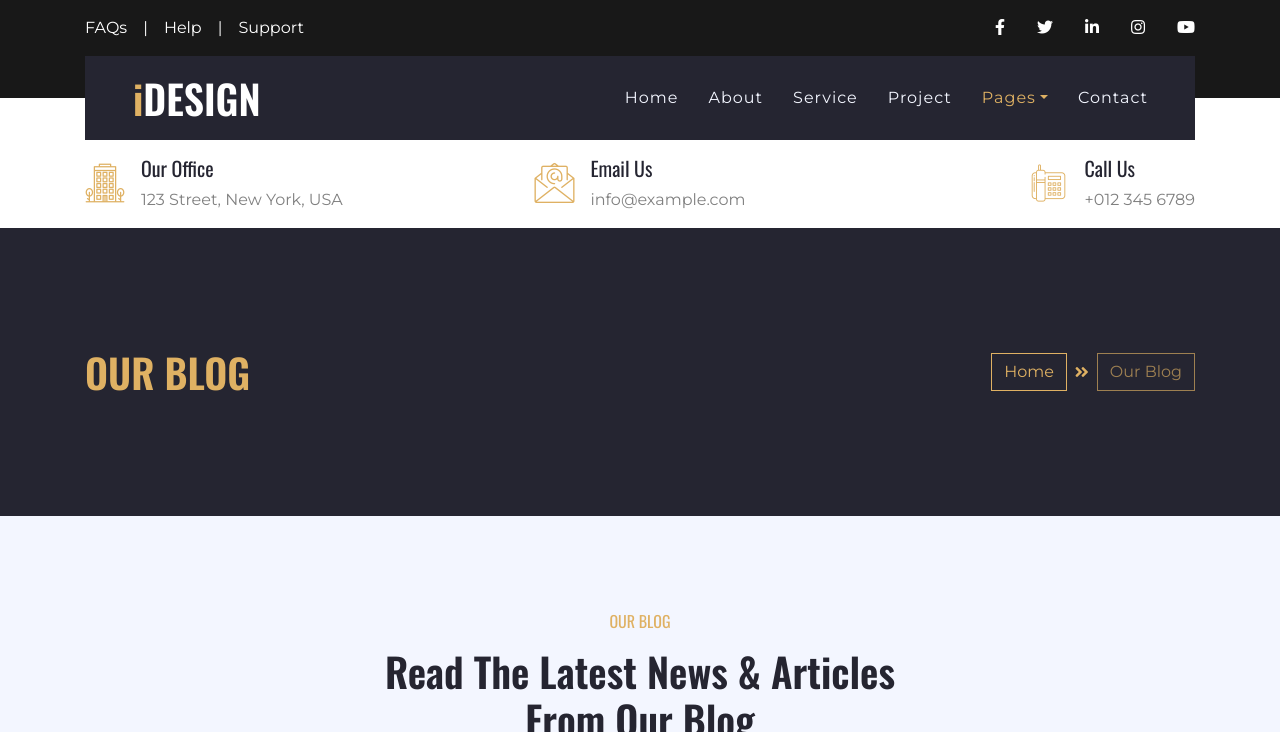
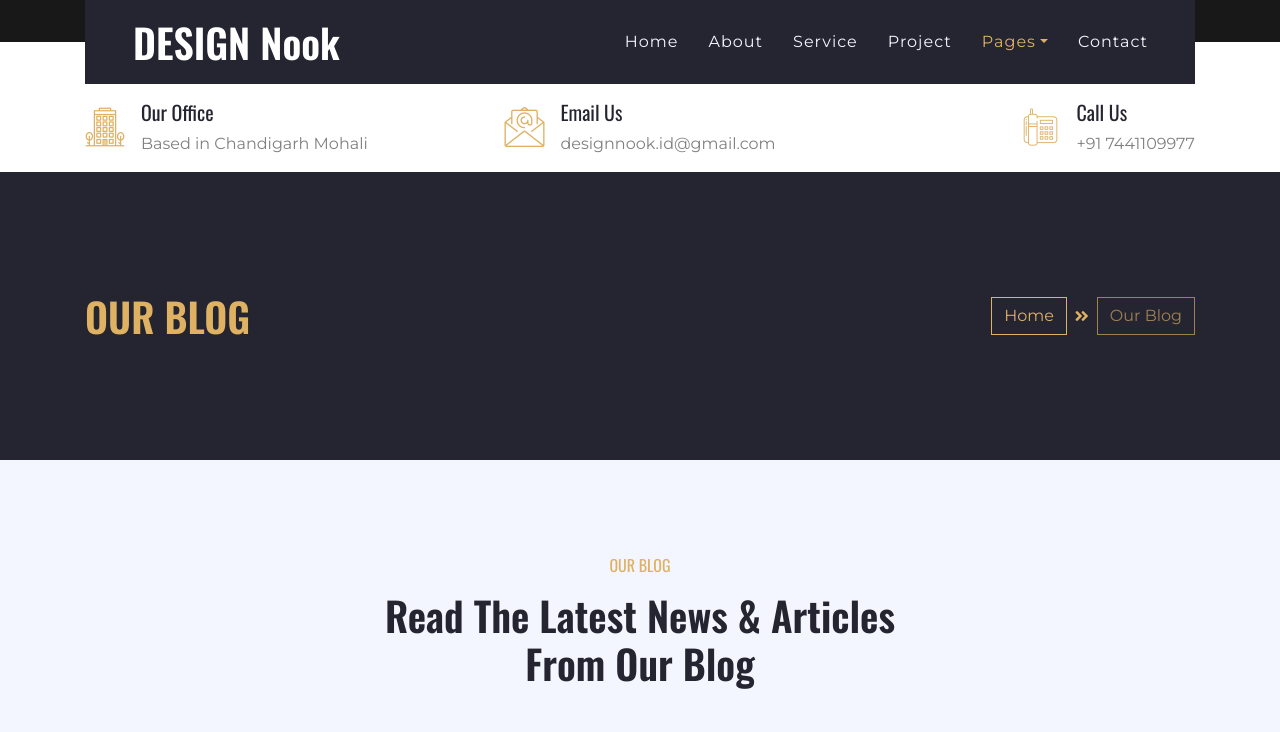
Before and after one commit to impranaysharma/dn2, a plain HTML site: page blog.html in a window 1280 px wide. Shown: the top 732 px of the page. Drawn offline with nearby package versions, Linux system fonts and the light colour scheme.

Commit message:
blog.html

```diff
--- a/blog.html
+++ b/blog.html
@@ -3,7 +3,7 @@
 
 <head>
     <meta charset="utf-8">
-    <title>iDESIGN - Interior Design HTML Template</title>
+    <title>Design Nook</title>
     <meta content="width=device-width, initial-scale=1.0" name="viewport">
     <meta content="Free HTML Templates" name="keywords">
     <meta content="Free HTML Templates" name="description">
@@ -29,42 +29,7 @@
 </head>
 
 <body>
-    <!-- Topbar Start -->
-    <div class="container-fluid bg-dark py-3">
-        <div class="container">
-            <div class="row">
-                <div class="col-md-6 text-center text-lg-left mb-2 mb-lg-0">
-                    <div class="d-inline-flex align-items-center">
-                        <a class="text-white pr-3" href="">FAQs</a>
-                        <span class="text-white">|</span>
-                        <a class="text-white px-3" href="">Help</a>
-                        <span class="text-white">|</span>
-                        <a class="text-white pl-3" href="">Support</a>
-                    </div>
-                </div>
-                <div class="col-md-6 text-center text-lg-right">
-                    <div class="d-inline-flex align-items-center">
-                        <a class="text-white px-3" href="">
-                            <i class="fab fa-facebook-f"></i>
-                        </a>
-                        <a class="text-white px-3" href="">
-                            <i class="fab fa-twitter"></i>
-                        </a>
-                        <a class="text-white px-3" href="">
-                            <i class="fab fa-linkedin-in"></i>
-                        </a>
-                        <a class="text-white px-3" href="">
-                            <i class="fab fa-instagram"></i>
-                        </a>
-                        <a class="text-white pl-3" href="">
-                            <i class="fab fa-youtube"></i>
-                        </a>
-                    </div>
-                </div>
-            </div>
-        </div>
-    </div>
-    <!-- Topbar End -->
+
 
 
     <!-- Navbar Start -->
@@ -72,7 +37,7 @@
         <div class="container position-relative" style="z-index: 9;">
             <nav class="navbar navbar-expand-lg bg-secondary navbar-dark py-3 py-lg-0 pl-3 pl-lg-5">
                 <a href="" class="navbar-brand">
-                    <h1 class="m-0 display-5 text-white"><span class="text-primary">i</span>DESIGN</h1>
+                    <h1 class="m-0 display-5 text-white"><span class="text-primary"></span>DESIGN Nook</h1>
                 </a>
                 <button type="button" class="navbar-toggler" data-toggle="collapse" data-target="#navbarCollapse">
                     <span class="navbar-toggler-icon"></span>
@@ -108,7 +73,7 @@
                         <h1 class="flaticon-office font-weight-normal text-primary m-0 mr-3"></h1>
                         <div class="d-flex flex-column">
                             <h5>Our Office</h5>
-                            <p class="m-0">123 Street, New York, USA</p>
+                            <p class="m-0">Based in Chandigarh Mohali</p>
                         </div>
                     </div>
                 </div>
@@ -117,7 +82,7 @@
                         <h1 class="flaticon-email font-weight-normal text-primary m-0 mr-3"></h1>
                         <div class="d-flex flex-column">
                             <h5>Email Us</h5>
-                            <p class="m-0">info@example.com</p>
+                            <p class="m-0">designnook.id@gmail.com</p>
                         </div>
                     </div>
                 </div>
@@ -126,7 +91,7 @@
                         <h1 class="flaticon-telephone font-weight-normal text-primary m-0 mr-3"></h1>
                         <div class="d-flex flex-column">
                             <h5>Call Us</h5>
-                            <p class="m-0">+012 345 6789</p>
+                            <p class="m-0">+91 7441109977</p>
                         </div>
                     </div>
                 </div>
@@ -300,9 +265,9 @@
         <div class="row pt-5">
             <div class="col-lg-3 col-md-6 mb-5">
                 <h4 class="text-primary mb-4">Get In Touch</h4>
-                <p><i class="fa fa-map-marker-alt mr-2"></i>123 Street, New York, USA</p>
-                <p><i class="fa fa-phone-alt mr-2"></i>+012 345 67890</p>
-                <p><i class="fa fa-envelope mr-2"></i>info@example.com</p>
+                <p><i class="fa fa-map-marker-alt mr-2"></i>Based in Chandigarh Mohali</p>
+                <p><i class="fa fa-phone-alt mr-2"></i>+91 7441109977</p>
+                <p><i class="fa fa-envelope mr-2"></i>designnook.id@gmail.com</p>
                 <div class="d-flex justify-content-start mt-4">
                     <a class="btn btn-outline-light rounded-circle text-center mr-2 px-0" style="width: 38px; height: 38px;" href="#"><i class="fab fa-twitter"></i></a>
                     <a class="btn btn-outline-light rounded-circle text-center mr-2 px-0" style="width: 38px; height: 38px;" href="#"><i class="fab fa-facebook-f"></i></a>
@@ -347,7 +312,7 @@
         </div>
         <div class="container border-top border-secondary pt-5">
             <p class="m-0 text-center text-white">
-                &copy; <a class="text-white font-weight-bold" href="#">Your Site Name</a>. All Rights Reserved. Designed by
+                &copy; <a class="text-white font-weight-bold" href="#">Design Nook</a>. All Rights Reserved. Designed by
                 <a class="text-white font-weight-bold" href="">Pranay Sharma</a>
             </p>
         </div>
```
